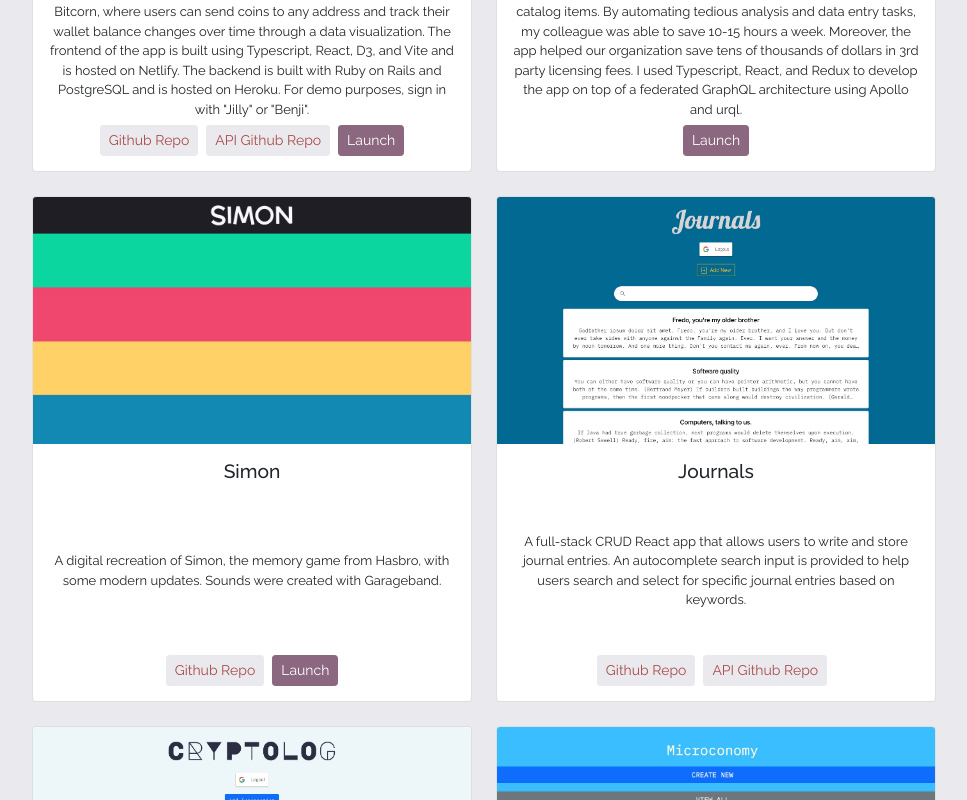
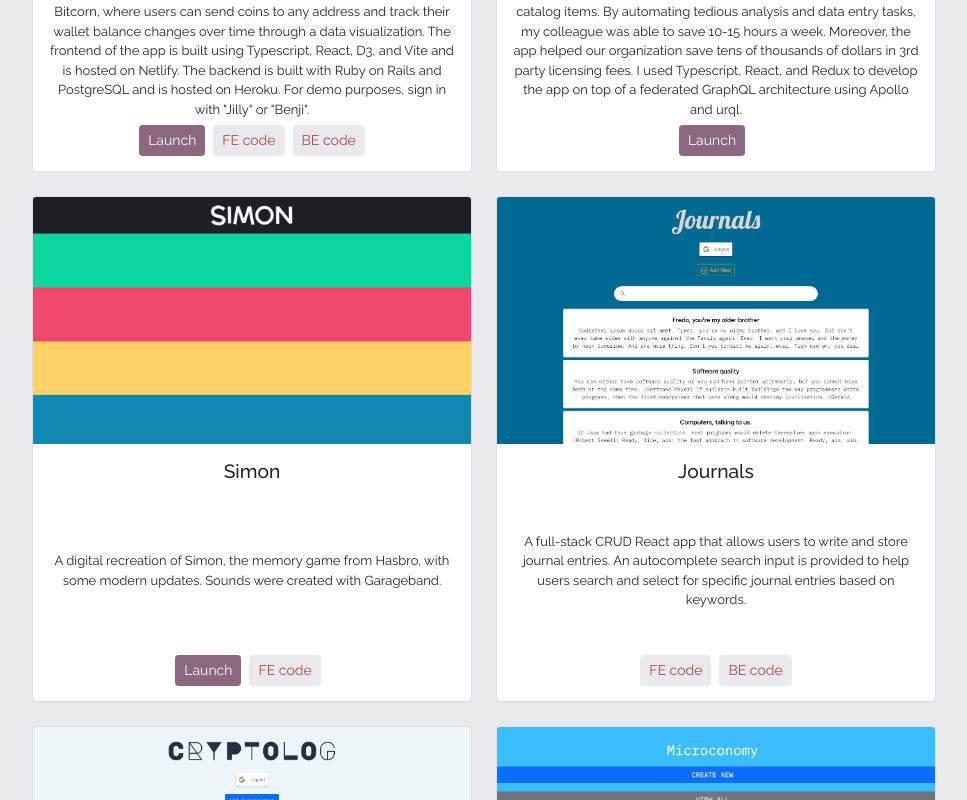
Before and after one commit to benjipt/fullstack-portfolio, a React (Vite) app: page /projects in a window 1280 px wide. Shown: the part 880-1680 px from the top of the page, without its empty margins (156-1123 px from the left). Built offline with nearby package versions, Linux system fonts and the light colour scheme.

Commit message:
fix: project card buttons render on one line

```diff
--- a/src/components/ProjectCard.tsx
+++ b/src/components/ProjectCard.tsx
@@ -22,31 +22,31 @@
             <p className='card-text'>{description}</p>
           </div>
           <div className='mt-1' style={{ height: '30px' }}>
+            {site && (
+              <a
+                className='btn btn-sm btn-custom-card me-2'
+                href={site}
+                target='_blank'
+                rel='noreferrer'>
+                Launch
+              </a>
+            )}
             {github && (
               <a
                 className='btn btn-sm btn-custom-secondary-card me-2'
                 href={github}
                 target='_blank'
                 rel='noreferrer'>
-                Github Repo
+                FE code
               </a>
             )}
             {githubAPI && (
               <a
-                className='btn btn-sm btn-custom-secondary-card me-2'
+                className='btn btn-sm btn-custom-secondary-card'
                 href={githubAPI}
                 target='_blank'
                 rel='noreferrer'>
-                API Github Repo
-              </a>
-            )}
-            {site && (
-              <a
-                className='btn btn-sm btn-custom-card'
-                href={site}
-                target='_blank'
-                rel='noreferrer'>
-                Launch
+                BE code
               </a>
             )}
           </div>
```
